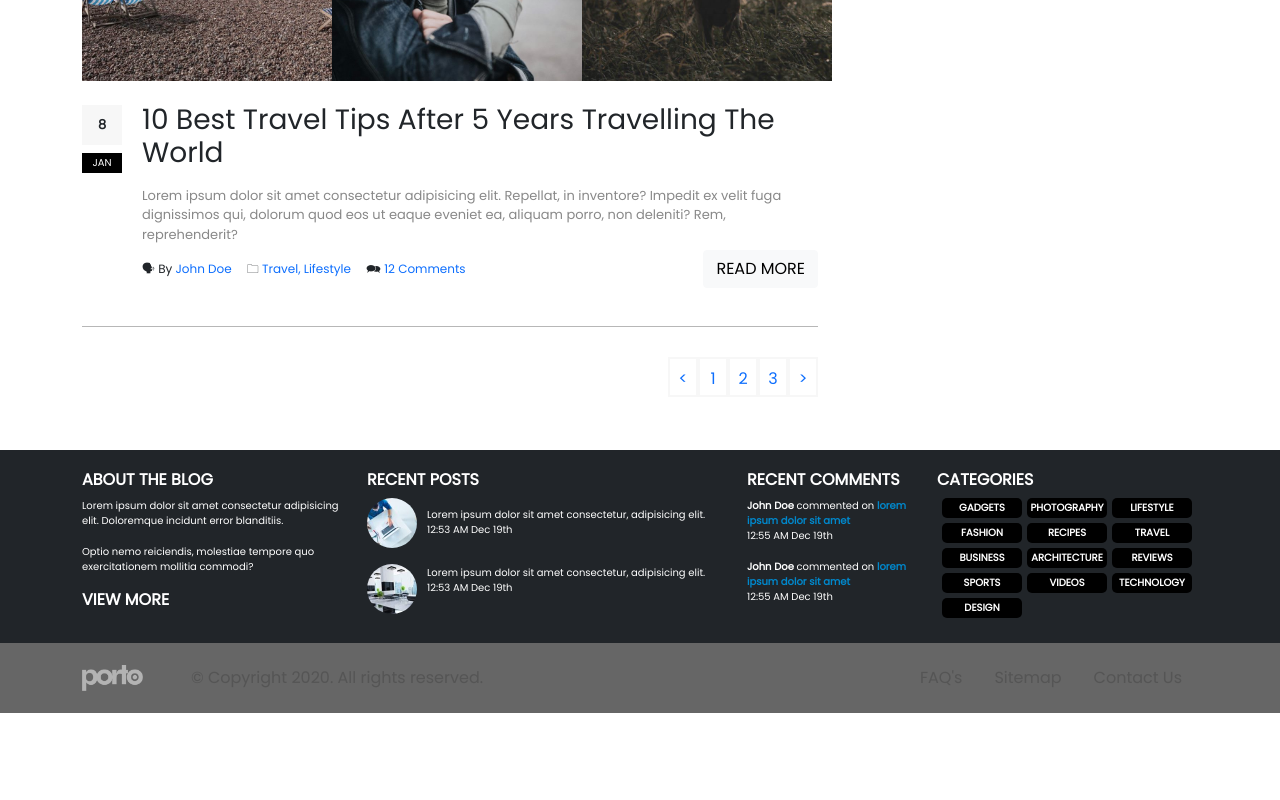
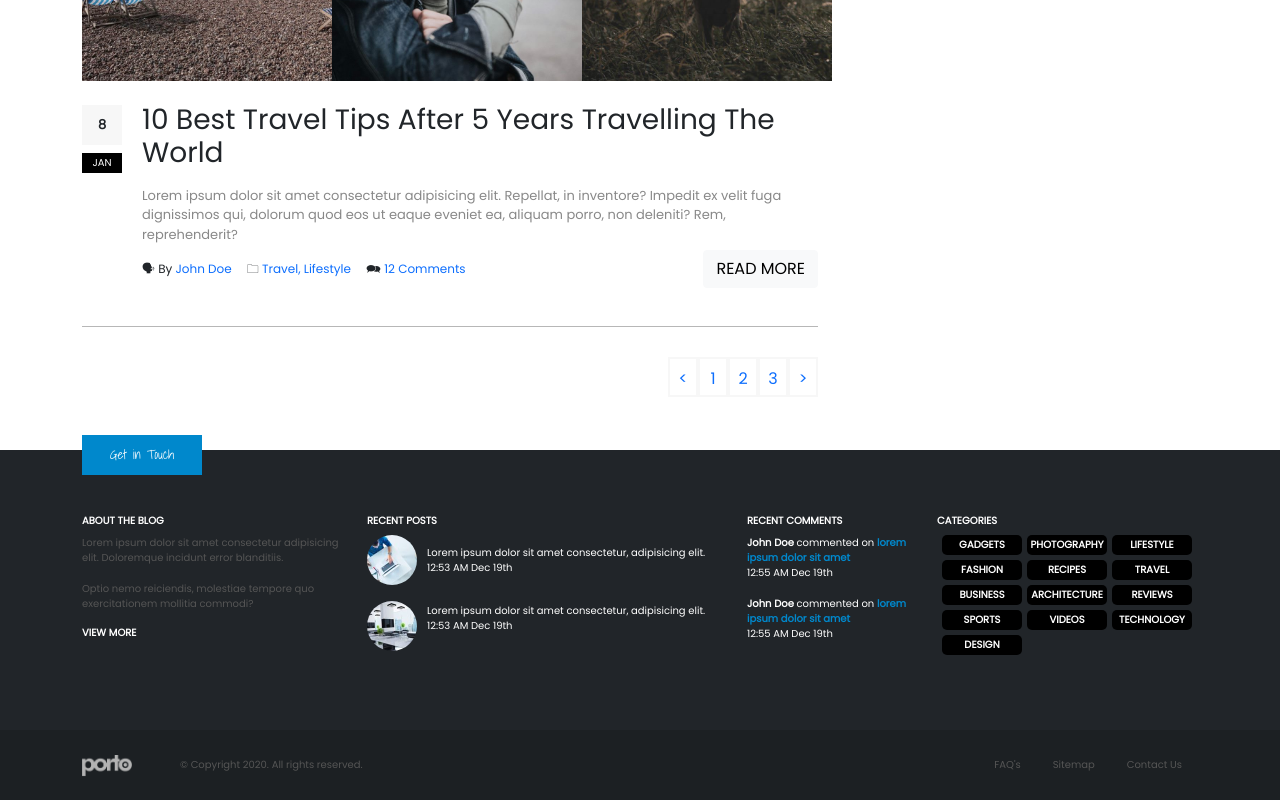
Before and after one commit to ClaudiaLanzoni/proj-html-vuejs, a Vue app: page / in a window 1280 px wide. Shown: the part 3889-4689 px from the top of the page. Before the commit the page ends 4602 px from the top, so only its background shows below. Built offline with nearby package versions, Linux system fonts and the light colour scheme.

Commit message:
Jumbotron, whole Footer section and Tag collection layout details

```diff
--- a/src/components/CardJumbotron.vue
+++ b/src/components/CardJumbotron.vue
@@ -41,6 +41,11 @@ export default {
         height: 200px;
         object-fit: cover;
         filter: brightness(50%);
+
+            &:hover {
+                border: 7px solid $whiteColor;
+                filter: none;
+            }
     }
 
     .topic_card_container {
--- a/src/components/Footer.vue
+++ b/src/components/Footer.vue
@@ -1,11 +1,20 @@
 <template>
     <div>
+        <!-- Upper footer section with major blog specifications -->
         <div class="footer_main_specifications_wrap">
             <div class="container">
+
+                <!-- Get in touch box -->
+                <div class="get_in_touch_box">
+                    <div>Get in Touch</div>
+                </div>
+
+
                 <FooterBlogReturn />
             </div>
         </div>
 
+        <!--Downer footer section with minor blog specifications-->
         <div class="footer_minor_specifications_wrap">
             <div class="container">
 
@@ -36,14 +45,26 @@ export default {
 @import "../style/variables.scss";
 
 .footer_main_specifications_wrap {
+    background-color: $upperFooterBg;
     padding: 20px 0 20px 0;
-    background-color: $upperFooterBg;
     color: $whiteColor;
 }
 
 .footer_minor_specifications_wrap {
+
     background-color: $downerFooterBg;
     color : $downerFooterText;
 }
 
+.get_in_touch_box {
+    width: 120px;
+    height: 40px;
+    line-height: 40px;
+    background-color: $headerBg;
+    font-size: 13px;
+    text-align: center;
+    margin-top: -35px;
+    font-family: $getInTouchBoxFont;
+}
+
 </style>
--- a/src/components/FooterBlogReturn.vue
+++ b/src/components/FooterBlogReturn.vue
@@ -120,6 +120,16 @@ export default {
 
 .footer_return_wrap {
     font-size: 10px;
+    padding: 40px 0 50px 0;
+
+        p {
+            color: $downerFooterText;
+        }
+
+        h6 {
+            font-size: 10px;
+        }
+
 }
 
  .my_br {
--- a/src/components/FooterEnd.vue
+++ b/src/components/FooterEnd.vue
@@ -40,6 +40,10 @@ export default {
 .downer_footer_section {
     height: 70px;
     line-height: 70px;
+
+    div {
+        font-size: 10px
+    }
 }
 
 a {
--- a/src/components/TagsCollection.vue
+++ b/src/components/TagsCollection.vue
@@ -4,7 +4,7 @@
             <div class="container">
                 <div class="row">
                     <div class="col-12 d-flex justify-content-between">
-                        <a v-for="(element, index) in buttonsTopicsSlider" :key="index"
+                      <a v-for="(element, index) in linksTopicsSlider" :key="index"
                       href="#">{{element.topicName}}</a>
                     </div>
                 </div>
@@ -19,7 +19,9 @@ export default {
     props : ['topicTag'],
     data : function () {
         return {
-            buttonsTopicsSlider : [
+
+        linksTopicsSlider : [
+
         {
           topicName : 'Gadgets'
         },
@@ -48,8 +50,6 @@ export default {
 <style scoped lang="scss">
 @import "../style/variables.scss";
 
-
-
   .topic_link_wrap {
     background-color: $headerBg;
     padding: 40px;
--- a/src/style/variables.scss
+++ b/src/style/variables.scss
@@ -1,8 +1,12 @@
+//Font import links
+
 @import url('https://fonts.googleapis.com/css2?family=Poppins&display=swap');
+@import url('https://fonts.googleapis.com/css2?family=Shadows+Into+Light&display=swap');
 
 $bodyFont : 'Poppins';
+$getInTouchBoxFont : 'Shadows Into Light';
 
-//colors variables
+//Colors variables
 
 $whiteColor : white;
 $blackColor : black;
@@ -18,6 +22,6 @@ $dateCalendar : #F7F7F7;
 $postContentFont : #888888;
 
 //Footer colors
+$downerFooterBg : #1C2023;
 $upperFooterBg : #212529;
-$downerFooterBg : #666666;
 $downerFooterText : #555555;
```
Lines whose indentation alone changed are shown as unchanged.
